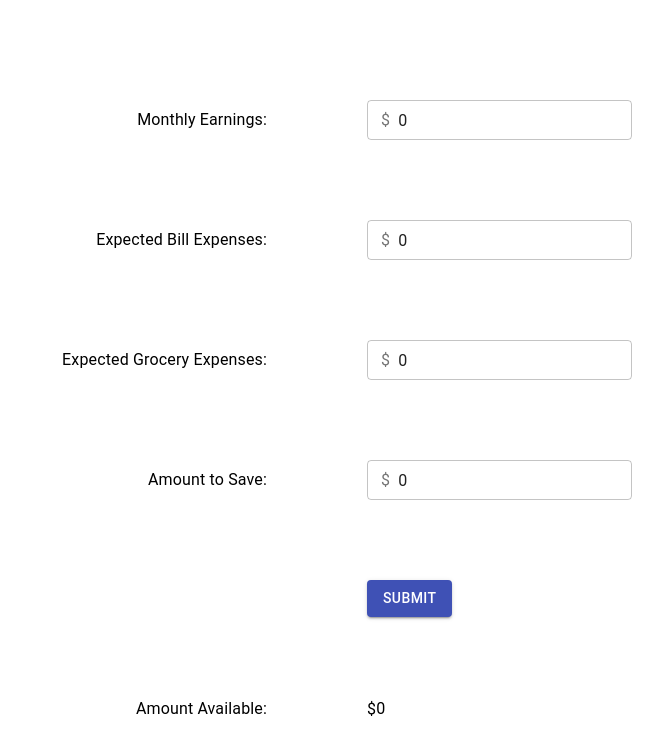
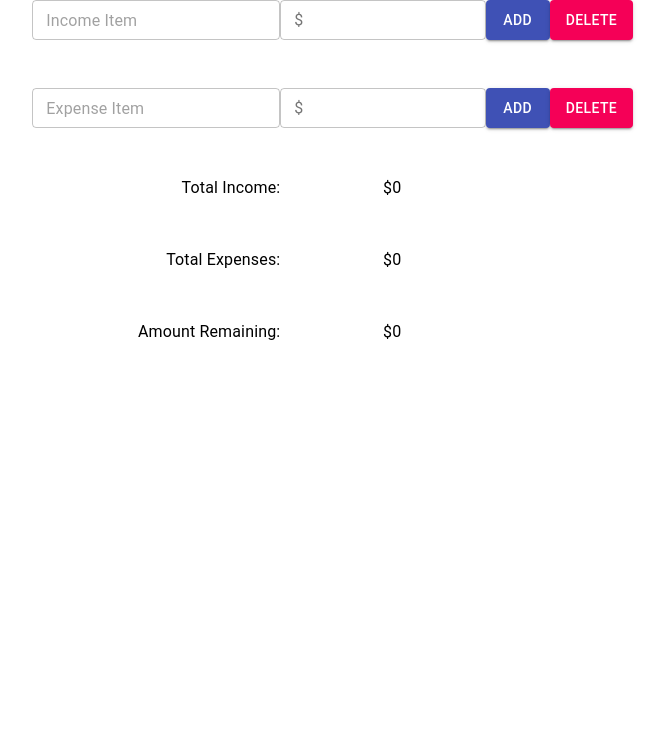
Before and after one commit to markmtran/BudgetApp, a React (Create React App) app: page / in a window 1280 px wide. Shown: the top 754 px of the page, without its empty margins (233-898 px from the left). Built offline with nearby package versions, Linux system fonts and the light colour scheme.

Commit message:
making more dynamic, adding editable items

```diff
--- a/public/index.html
+++ b/public/index.html
@@ -24,7 +24,7 @@
       work correctly both with client-side routing and a non-root public URL.
       Learn how to configure a non-root public URL by running `npm run build`.
     -->
-    <title>React App</title>
+    <title>Budget App</title>
   </head>
   <body>
     <noscript>You need to enable JavaScript to run this app.</noscript>
--- /dev/null
+++ b/src/components/AddBtn.js
@@ -0,0 +1,10 @@
+import React from 'react';
+import { Button } from '@material-ui/core';
+
+const AddBtn = () => {
+  return (
+    <Button variant='contained' color='primary'>Add</Button>
+  );
+}
+
+export default AddBtn;
--- a/src/components/Calculator.js
+++ b/src/components/Calculator.js
@@ -1,99 +1,45 @@
 import React from 'react';
-import { Button, Grid, InputAdornment, TextField, Typography } from '@material-ui/core';
+import { Grid, Typography } from '@material-ui/core';
+import Income from './Income';
+import Expense from './Expense';
 
 const Calculator = () => {
+  const totalIncome = 0;
+  const totalExpense = 0;
+  const remaining = totalIncome - totalExpense;
+
   return (
-    <Grid container item justify='center' alignItems='center' xs={12} spacing={10}>
-      <Grid container item xs={12} style={{marginTop: 100}}>
+    <Grid container item justify='center' alignItems='center' xs={12} spacing={6}>
+      <Income style={{marginTop: 100}} />
+      <Expense />
+
+      <Grid container item xs={12}>
         <Grid container item xs={5} justify='flex-end' alignItems='center'>
-          <Typography>Monthly Earnings:</Typography>
+          <Typography>Total Income:</Typography>
         </Grid>
         <Grid item xs={1}/>
         <Grid container item xs={6}>
-          <TextField
-            variant="outlined"
-            InputProps={{
-              startAdornment: <InputAdornment position='start'>$</InputAdornment>,
-              inputProps: {min: 0}
-            }}
-            type='number'
-            size='small'
-            defaultValue={0}
-          />
+          <Typography>${totalIncome}</Typography>
         </Grid>
       </Grid>
 
       <Grid container item xs={12}>
         <Grid container item xs={5} justify='flex-end' alignItems='center'>
-          <Typography>Expected Bill Expenses:</Typography>
+          <Typography>Total Expenses:</Typography>
         </Grid>
         <Grid item xs={1}/>
         <Grid container item xs={6}>
-          <TextField
-            variant="outlined"
-            InputProps={{
-              startAdornment: <InputAdornment position='start'>$</InputAdornment>,
-              inputProps: {min: 0}
-            }}
-            type='number'
-            size='small'
-            defaultValue={0}
-          />
+          <Typography>${totalExpense}</Typography>
         </Grid>
       </Grid>
 
       <Grid container item xs={12}>
         <Grid container item xs={5} justify='flex-end' alignItems='center'>
-          <Typography>Expected Grocery Expenses:</Typography>
+          <Typography>Amount Remaining:</Typography>
         </Grid>
         <Grid item xs={1}/>
         <Grid container item xs={6}>
-          <TextField
-            variant="outlined"
-            InputProps={{
-              startAdornment: <InputAdornment position='start'>$</InputAdornment>,
-              inputProps: {min: 0}
-            }}
-            type='number'
-            size='small'
-            defaultValue={0}
-          />
-        </Grid>
-      </Grid>
-
-      <Grid container item xs={12}>
-        <Grid container item xs={5} justify='flex-end' alignItems='center'>
-          <Typography>Amount to Save:</Typography>
-        </Grid>
-        <Grid item xs={1}/>
-        <Grid container item xs={6}>
-          <TextField
-            variant="outlined"
-            InputProps={{
-              startAdornment: <InputAdornment position='start'>$</InputAdornment>,
-              inputProps: {min: 0}
-            }}
-            type='number'
-            size='small'
-            defaultValue={0}
-          />
-        </Grid>
-      </Grid>
-
-      <Grid container item xs={12}>
-        <Grid item xs={6}/>
-        <Grid container item xs={6}>
-          <Button variant='contained' color='primary'>Submit</Button>
-        </Grid>
-      </Grid>
-
-      <Grid container item xs={12}>
-        <Grid container item xs={5} justify='flex-end' alignItems='center'>
-          <Typography>Amount Available:</Typography>
-        </Grid>
-        <Grid item xs={1}/>
-        <Grid container item xs={6}>
-          <Typography>$0</Typography>
+          <Typography>${remaining}</Typography>
         </Grid>
       </Grid>
     </Grid>
--- /dev/null
+++ b/src/components/DeleteBtn.js
@@ -0,0 +1,10 @@
+import React from 'react';
+import { Button } from '@material-ui/core';
+
+const DeleteBtn = () => {
+  return (
+    <Button variant='contained' color='secondary'>Delete</Button>
+  );
+}
+
+export default DeleteBtn;
--- /dev/null
+++ b/src/components/Expense.js
@@ -0,0 +1,49 @@
+import React, { useState } from 'react';
+import { Grid, InputAdornment, TextField } from '@material-ui/core';
+import AddBtn from './AddBtn';
+import DeleteBtn from './DeleteBtn';
+
+const Expense = () => {
+  const [ expenseName, setExpenseName ] = useState("");
+  const [ expenseValue, setExpenseValue ] = useState(0);
+
+  const handleExpenseName = (e) => {
+    setExpenseName(e.target.value);
+  };
+  const handleExpenseValue = (e) => {
+    setExpenseValue(e.target.value);
+  };
+
+  return (
+    <Grid container item xs={12}>
+      <Grid container item xs={5} justify='flex-end' alignItems='center'>
+        <TextField
+          placeholder='Expense Item'
+          variant='outlined'
+          onChange={handleExpenseName}
+          type='text'
+          size='small'
+        />
+      </Grid>
+      <Grid container item xs={2} justify='center'>
+        <TextField
+          variant="outlined"
+          InputProps={{
+            startAdornment: <InputAdornment position='start'>$</InputAdornment>,
+            inputProps: {min: 0}
+          }}
+          type='number'
+          size='small'
+
+          onChange={handleExpenseValue}
+        />
+      </Grid>
+      <Grid container item xs={5}>
+        <AddBtn />
+        <DeleteBtn />
+      </Grid>
+    </Grid>
+  );
+};
+
+export default Expense;
--- /dev/null
+++ b/src/components/Income.js
@@ -0,0 +1,53 @@
+import React, { useState } from 'react';
+import { Grid, InputAdornment, TextField } from '@material-ui/core';
+import AddBtn from './AddBtn';
+import DeleteBtn from './DeleteBtn';
+
+const Income = () => {
+  const [ incomeName, setIncomeName ] = useState("");
+  const [ incomeValue, setIncomeValue ] = useState(0);
+
+  const handleIncomeName = (e) => {
+    setIncomeName(e.target.value);
+  };
+  const handleIncomeValue = (e) => {
+    setIncomeValue(e.target.value);
+  };
+
+  const handleAdd = (e) => {
+
+  }
+
+  return (
+    <Grid container item xs={12}>
+      <Grid container item xs={5} justify='flex-end' alignItems='center'>
+        <TextField
+          placeholder='Income Item'
+          variant='outlined'
+          onChange={handleIncomeName}
+          type='text'
+          size='small'
+        />
+      </Grid>
+      <Grid container item xs={2} justify='center'>
+        <TextField
+          variant="outlined"
+          InputProps={{
+            startAdornment: <InputAdornment position='start'>$</InputAdornment>,
+            inputProps: {min: 0}
+          }}
+          type='number'
+          size='small'
+
+          onChange={handleIncomeValue}
+        />
+      </Grid>
+      <Grid container item xs={5}>
+        <AddBtn onClick={handleAdd}/>
+        <DeleteBtn />
+      </Grid>
+    </Grid>
+  );
+};
+
+export default Income;
```
Also changed, not shown: 1 other file (tests, documents, lock files or other folders).
